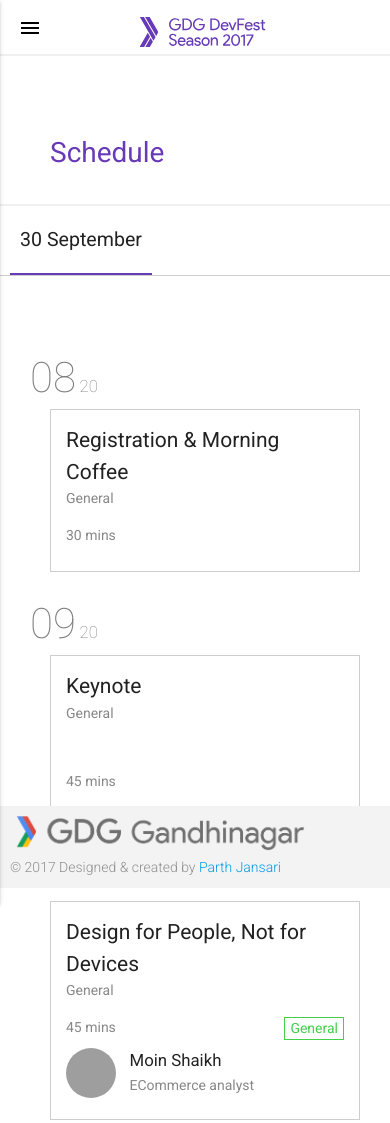
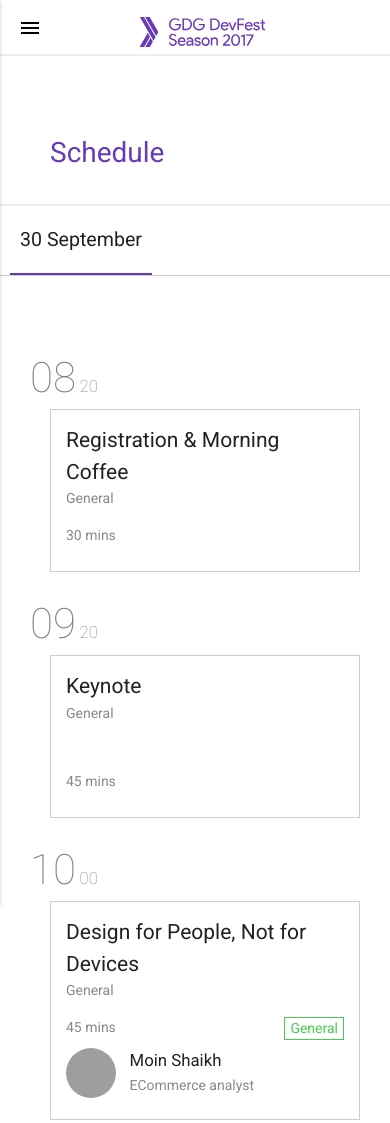
Before and after one commit to GDG-GANDHINAGAR/devfest-2017, a website: page schedule.html in a window 390 px wide. Shown: the top 1123 px of the page. Drawn offline with nearby package versions, Linux system fonts and the light colour scheme; files that its build step writes are made by us from their sources; grey boxes are pictures that could not be loaded.

```diff
--- a/assets/sass/style.sass
+++ b/assets/sass/style.sass
@@ -222,8 +222,6 @@
         display: inline-block
     .schedule-wrapper
       padding: 50px 0 50px 30px
-      @media (max-width: 600px)
-        height: 530px
       .schedule-item
         margin: 20px 0
         &.long
```
